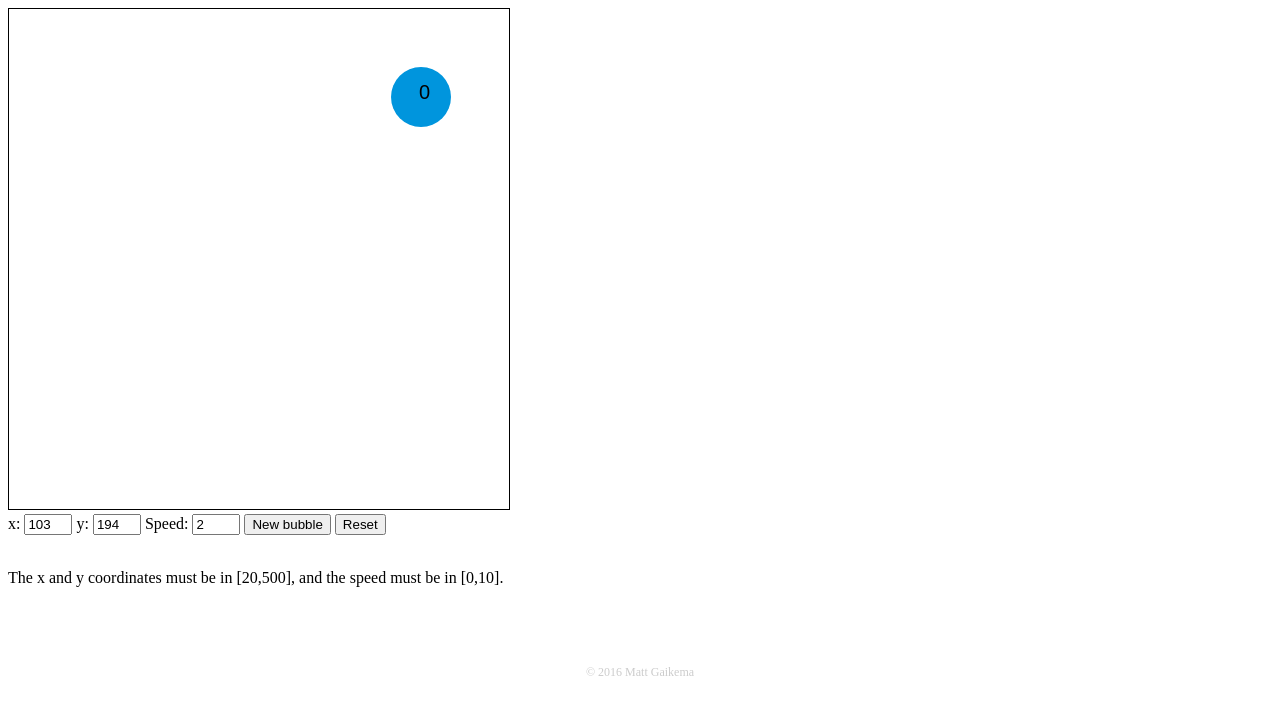
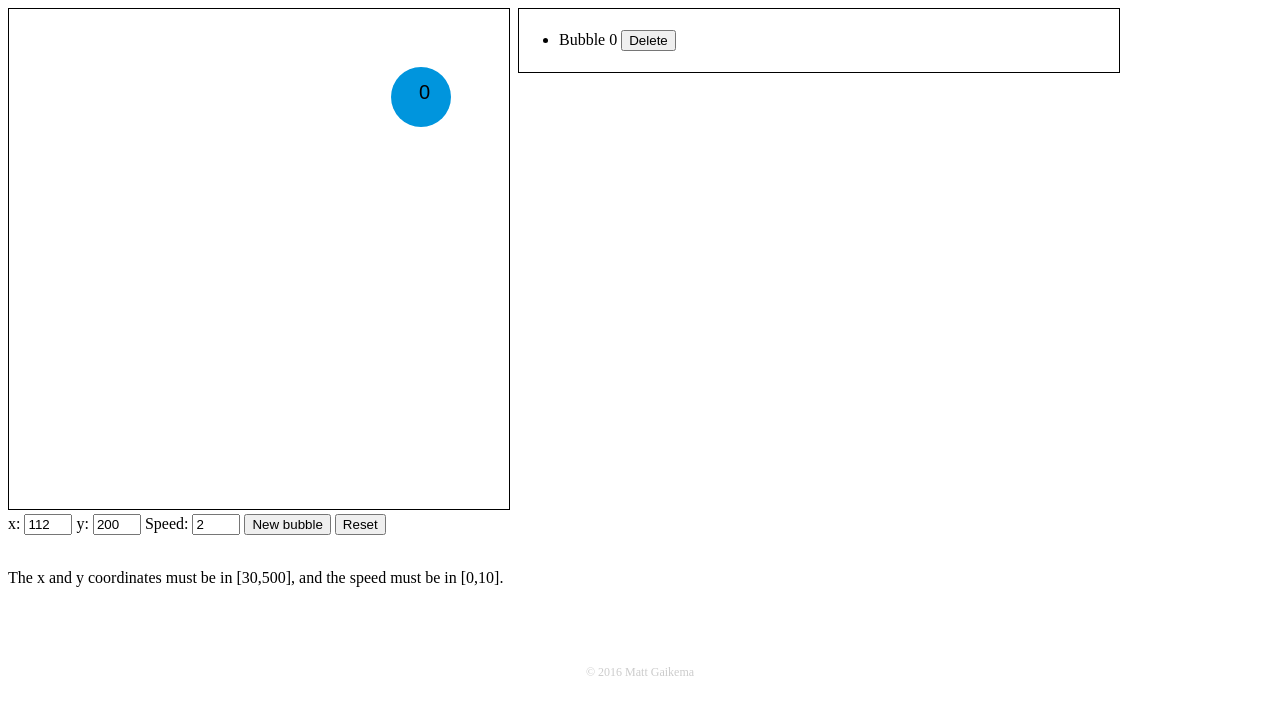
Before and after one commit to TexAgg/Bubble, a plain HTML site: page index.html in a window 1280 px wide. Both pictures are taken after a click on the button "New bubble". Drawn offline with Linux system fonts and the light colour scheme.

Commit message:
Display current bubbles on right side

```diff
--- a/index.html
+++ b/index.html
@@ -10,22 +10,25 @@
 	<link rel='stylesheet' href='style.css'></link>
 </head>
 <body>
+	<div id='right'>
 	<canvas id='my_canvas' width='500' height='500'></canvas>
 	<div>
 		<label for='x'>x:</label>
-		<input id='x' type='number' value='250' min='20'></input>
+		<input id='x' type='number' value='250' min='30'></input>
 		<label for='y'>y:</label>
-		<input id='y' type='number' value='250' min='20'></input>
+		<input id='y' type='number' value='250' min='30'></input>
 		<label for='speed'>Speed:</label>
 		<input id='speed' type='number' value='2' min='0' max='10'></input>
 		<button id='go' onclick='new_clicked()'>New bubble</button>
 		<button onclick='document.location.reload()'>Reset</button>
 		<br></br>
-		<p id='info'>The x and y coordinates must be in [20,500], and the speed must be in [0,10].</p>
+		<p id='info'>The x and y coordinates must be in [30,500], and the speed must be in [0,10].</p>
+	</div>
 	</div>
 	<!--Annoying place to have a script tag-->
 	<script src='script.js'></script>
 	<div id='display'>
+		<!--Maybe use a table-->
 		<ul id='output'>
 		</ul>
 	</div>
--- a/script.js
+++ b/script.js
@@ -24,7 +24,7 @@ class Bubble{
 		this.dy = speed * Bubble.pm1();
 		this.radius = ball_radius;
 
-		//document.getElementById('output').innerHTML += "Bubble";
+		document.getElementById('output').innerHTML += "<li>Bubble "+ balls.length + " <button>Delete</button></li>";
 	}
 
 	/**
@@ -138,8 +138,8 @@ function new_clicked(){
 					//console.log('danger!');
 
 					flag = false;
-					xval = Math.floor(Math.random()*(canvas.width-20)+20);
-					yval = Math.floor(Math.random()*(canvas.height-20)+20);
+					xval = Math.floor(Math.random()*(canvas.width-30)+30);
+					yval = Math.floor(Math.random()*(canvas.height-30)+30);
 
 					return false;
 				}
@@ -151,9 +151,12 @@ function new_clicked(){
 		balls.push(new Bubble(xval,yval,spdval));
 	}
 
+	/*
+	Don't hard-code
+	*/
 	//Display random coordinates
-	document.getElementById('x').setAttribute('value',Math.floor(Math.random()*(canvas.width - 20)+20));
-	document.getElementById('y').setAttribute('value',Math.floor(Math.random()*(canvas.height - 20)+20));
+	document.getElementById('x').setAttribute('value',Math.floor(Math.random()*(canvas.width - 30)+30));
+	document.getElementById('y').setAttribute('value',Math.floor(Math.random()*(canvas.height - 30)+30));
 }
 
 /**
--- a/style.css
+++ b/style.css
@@ -1,6 +1,12 @@
 #my_canvas
 {
 	border: solid 1px;
+}
+
+#right
+{
+	/*position: relative;*/
+	float: left;
 }
 
 input[type=number]
@@ -13,6 +19,23 @@ input[type=number]
 	width: 510px;
 }
 
+#display
+{
+	/*position: relative;
+	left: 50px;*/
+
+	float: left;
+
+	border: solid 1px;
+	width: 600px;
+}
+
+li
+{
+	padding-top: 5px;
+	padding-bottom: 5px;
+}
+
 footer
 {
     font-size: 0.75em;
```
